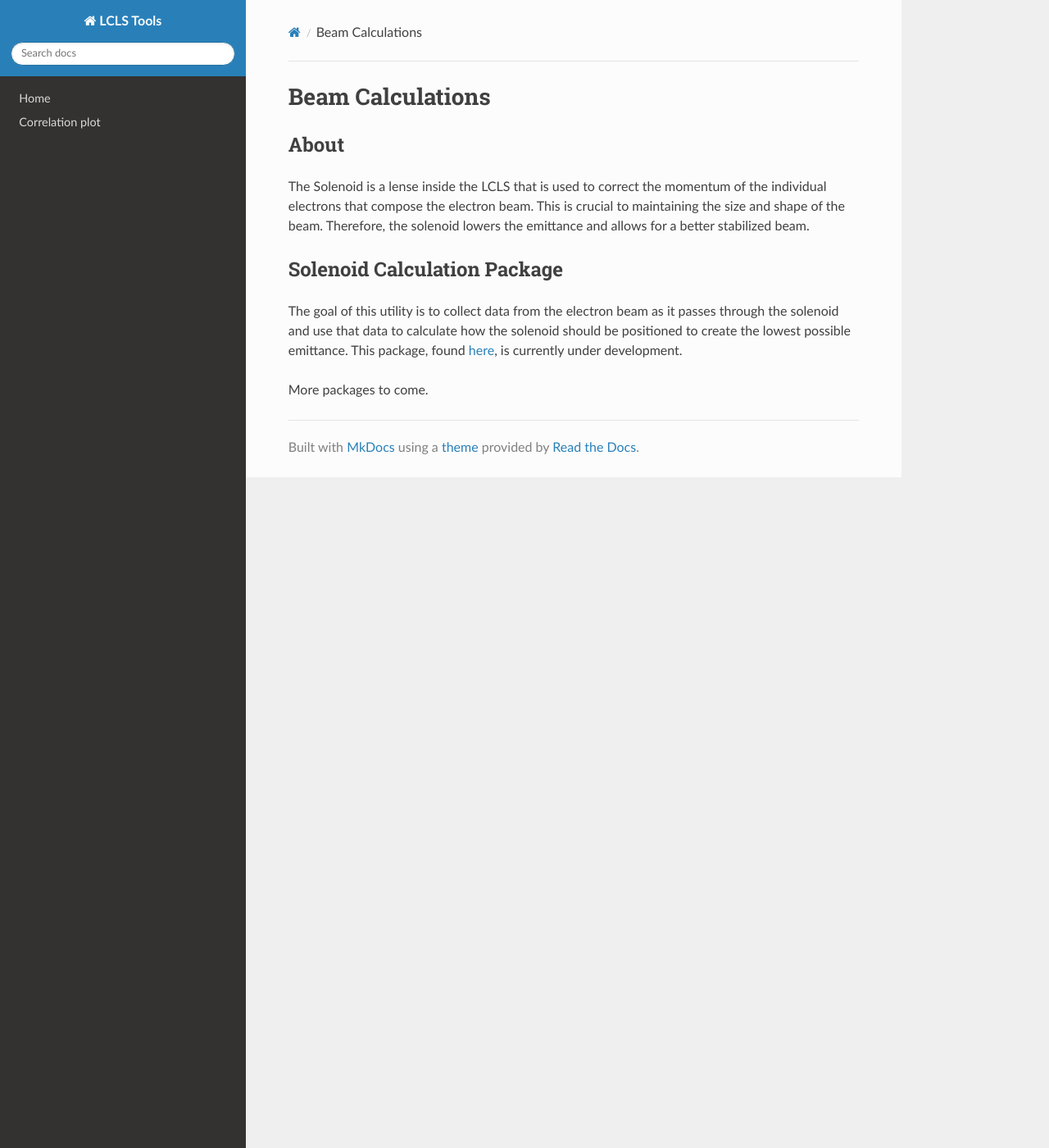
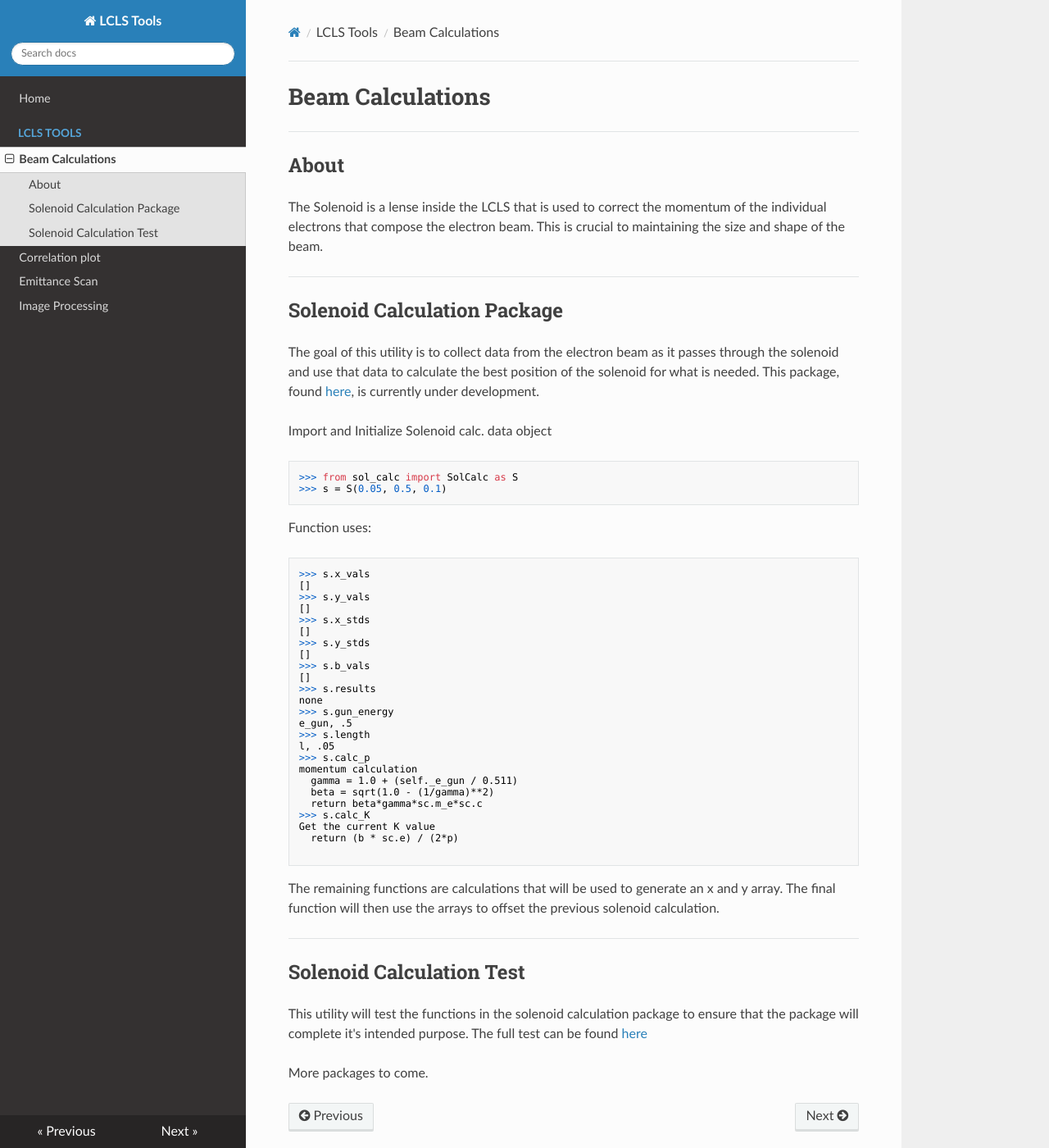
Before and after one commit to slaclab/lcls-tools, an MkDocs documentation site: the page built from docs/Solenoid_Calculation.md, in a window 1280 px wide and 1400 px high. Shown: the whole window at 82% size. Built offline with MkDocs 1.6.1, drawn with Linux system fonts in a browser that asks for light colours; nearby versions of some CDN libraries.

Commit message:
Doc fixes

````diff
--- /dev/null
+++ b/docs/Devices.md
@@ -0,0 +1,4 @@
+# Devices
+---------
+
+## About
--- /dev/null
+++ b/docs/Math_Tools.md
@@ -0,0 +1,4 @@
+# Math Tools
+------------
+
+## About
--- a/docs/Solenoid_Calculation.md
+++ b/docs/Solenoid_Calculation.md
@@ -1,9 +1,63 @@
 # Beam Calculations
 
+--------
 ## About
-The Solenoid is a lense inside the LCLS that is used to correct the momentum of the individual electrons that compose the electron beam. This is crucial to maintaining the size and shape of the beam. Therefore, the solenoid lowers the emittance and allows for a better stabilized beam.
+The Solenoid is a lense inside the LCLS that is used to correct the
+momentum of the individual electrons that compose the electron beam.
+This is crucial to maintaining the size and shape of the beam.
 
+-------------------------------
 ## Solenoid Calculation Package
-The goal of this utility is to collect data from the electron beam as it passes through the solenoid and use that data to calculate how the solenoid should be positioned to create the lowest possible emittance. This package, found [here](https://github.com/slaclab/lcls-tools/tree/python3devel/lcls_tools/beam_calcs/sol_calc), is currently under development.
+The goal of this utility is to collect data from the electron beam
+as it passes through the solenoid and use that data to calculate the
+best position of the solenoid for what is needed. This package,
+found [here](https://github.com/slaclab/lcls-tools/tree/python3devel/lcls_tools/beam_calcs/sol_calc),
+is currently under development.
+
+
+Import and Initialize Solenoid calc. data object
+```
+>>> from sol_calc import SolCalc as S
+>>> s = S(0.05, 0.5, 0.1)
+```
+
+Function uses:
+```
+>>> s.x_vals
+[]
+>>> s.y_vals
+[]
+>>> s.x_stds
+[]
+>>> s.y_stds
+[]
+>>> s.b_vals
+[]
+>>> s.results
+none
+>>> s.gun_energy
+e_gun, .5
+>>> s.length
+l, .05
+>>> s.calc_p
+momentum calculation
+  gamma = 1.0 + (self._e_gun / 0.511)
+  beta = sqrt(1.0 - (1/gamma)**2)
+  return beta*gamma*sc.m_e*sc.c
+>>> s.calc_K
+Get the current K value
+  return (b * sc.e) / (2*p)
+
+```
+The remaining functions are calculations that will be used to generate an x and y array.
+The final function will then use the arrays to offset the previous solenoid calculation.
+
+
+
+----------------------------
+## Solenoid Calculation Test
+This utility will test the functions in the solenoid calculation package
+to ensure that the package will complete it's intended purpose. The full test can be found [here](https://github.com/slaclab/lcls-tools/blob/master/lcls_tools/beam_calcs/sol_calc/sol_calc_test.py)
+
 
 More packages to come.
--- a/mkdocs.yml
+++ b/mkdocs.yml
@@ -1,5 +1,9 @@
 site_name: LCLS Tools
 nav:
   - Home: 'index.md'
-  - Correlation plot: 'Correlation_Plot.md'
+  - 'LCLS Tools':
+      - Beam Calculations: 'Solenoid_Calculation.md'
+      - Correlation plot: 'Correlation_Plot.md'
+      - Emittance Scan: 'Emittance_Scan.md'
+      - Image Processing: 'Image_Processing.md'
 theme: readthedocs
````
Also changed, not shown: docs/Correlation_Plot.md (+16 -3 lines), docs/Data_Analysis.md (added, +4 -0 lines), docs/Emittance_Scan.md (+12 -2 lines), docs/Image_Processing.md (+2 -0 lines), docs/Logger.md (added, +1 -0 lines), docs/index.md (+6 -0 lines).
